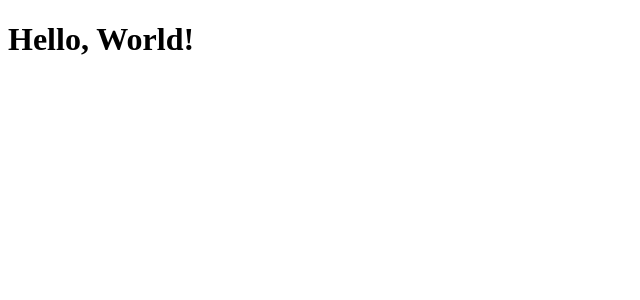
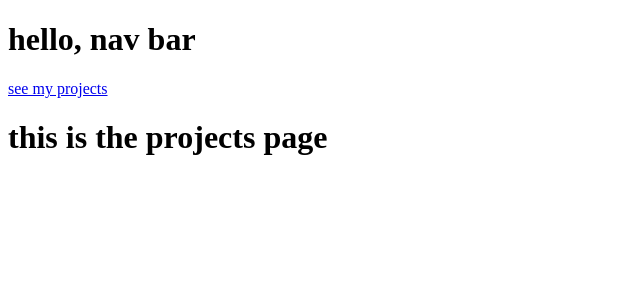
Before and after one commit to syndercres/sinbad-portfolio-site, a React (Create React App) app: page /projects in a window 1280 px wide. Shown: the top 300 px of the page, without its empty margins (0-640 px from the left). Built offline with nearby package versions, Linux system fonts and the light colour scheme; the HTML template or start-up script is replaced by a standard one.

Commit message:
router working

```diff
--- a/package.json
+++ b/package.json
@@ -6,6 +6,7 @@
   "dependencies": {
     "react": "^17.0.2",
     "react-dom": "^17.0.2",
+    "react-router-dom": "^6.8.0",
     "react-scripts": "4.0.3",
     "typescript": "^4.1.2"
   },
--- a/src/App.tsx
+++ b/src/App.tsx
@@ -1,7 +1,19 @@
-import { greet } from "./utils/greet";
 
+import { Route, Routes } from "react-router-dom";
+import MainPage from "./components/MainPage";
+import NavBar from "./components/NavBar";
+import ProjectsPage from "./components/ProjectsPage";
 function App(): JSX.Element {
-  return <h1>{greet("World")}</h1>;
+  return (
+    <div>
+      <NavBar/>
+
+      <Routes>
+        <Route index element={<MainPage />} />
+        <Route path="/projects" element={<ProjectsPage />} />
+      </Routes>
+    </div>
+  );
 }
 
 export default App;
--- /dev/null
+++ b/src/components/MainPage.tsx
@@ -0,0 +1,7 @@
+
+export default function MainPage():JSX.Element{
+
+    return(
+        <h1>this is the main page</h1>
+    )
+}
--- /dev/null
+++ b/src/components/NavBar.tsx
@@ -0,0 +1,14 @@
+import useState from "react"
+import { NavLink } from "react-router-dom"
+
+
+export default function NavBar (): JSX.Element {
+    return(
+        <div>
+            <div>
+                <h1>hello, nav bar</h1>
+                <NavLink to="/projects">see my projects</NavLink>
+            </div>
+        </div>
+    )
+}
--- /dev/null
+++ b/src/components/ProjectsPage.tsx
@@ -0,0 +1,10 @@
+
+
+
+export default function ProjectsPage():JSX.Element{
+    return(
+        <div>
+            <h1>this is the projects page</h1>
+        </div>
+    )
+}
--- a/src/index.tsx
+++ b/src/index.tsx
@@ -1,10 +1,13 @@
 import React from "react";
 import ReactDOM from "react-dom";
+import { BrowserRouter } from "react-router-dom";
 import App from "./App";
 
 ReactDOM.render(
   <React.StrictMode>
+    <BrowserRouter>
     <App />
+    </BrowserRouter>
   </React.StrictMode>,
   document.getElementById("root")
 );
```
Also changed, not shown: 1 other file (tests, documents, lock files or other folders).
